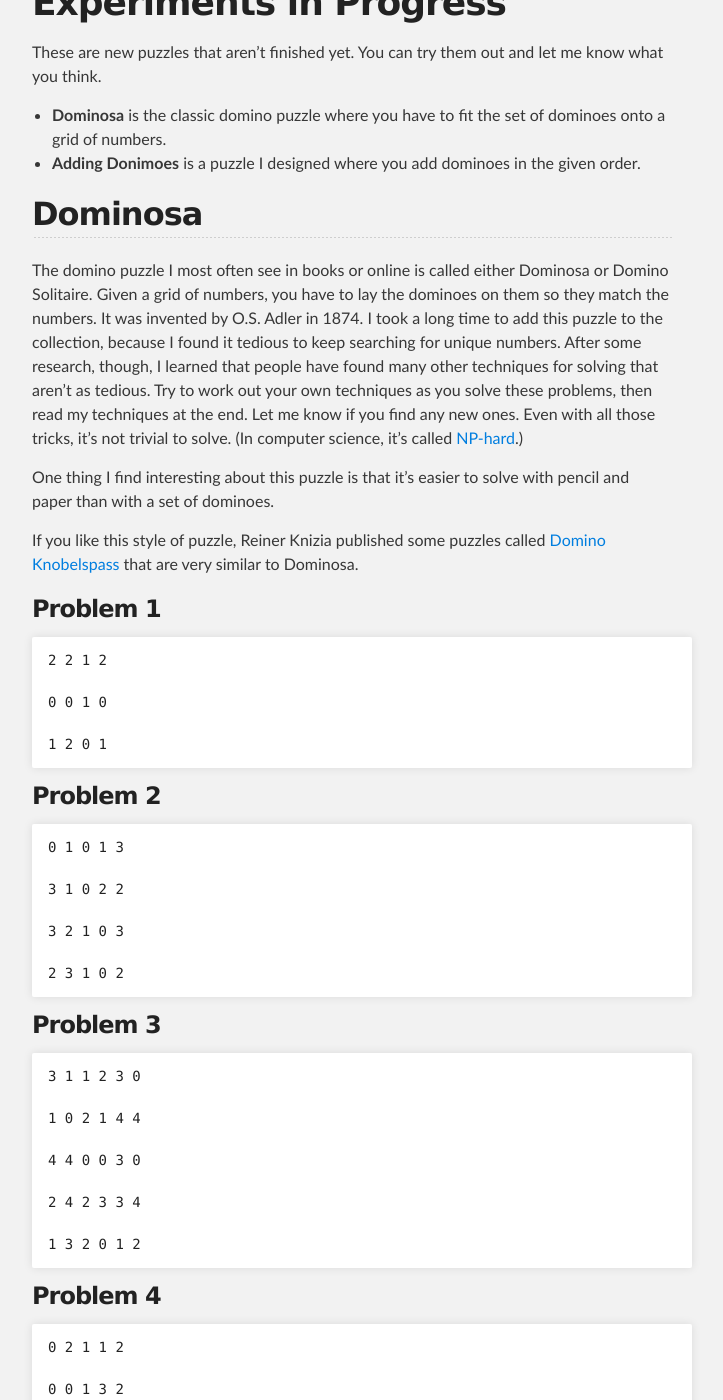
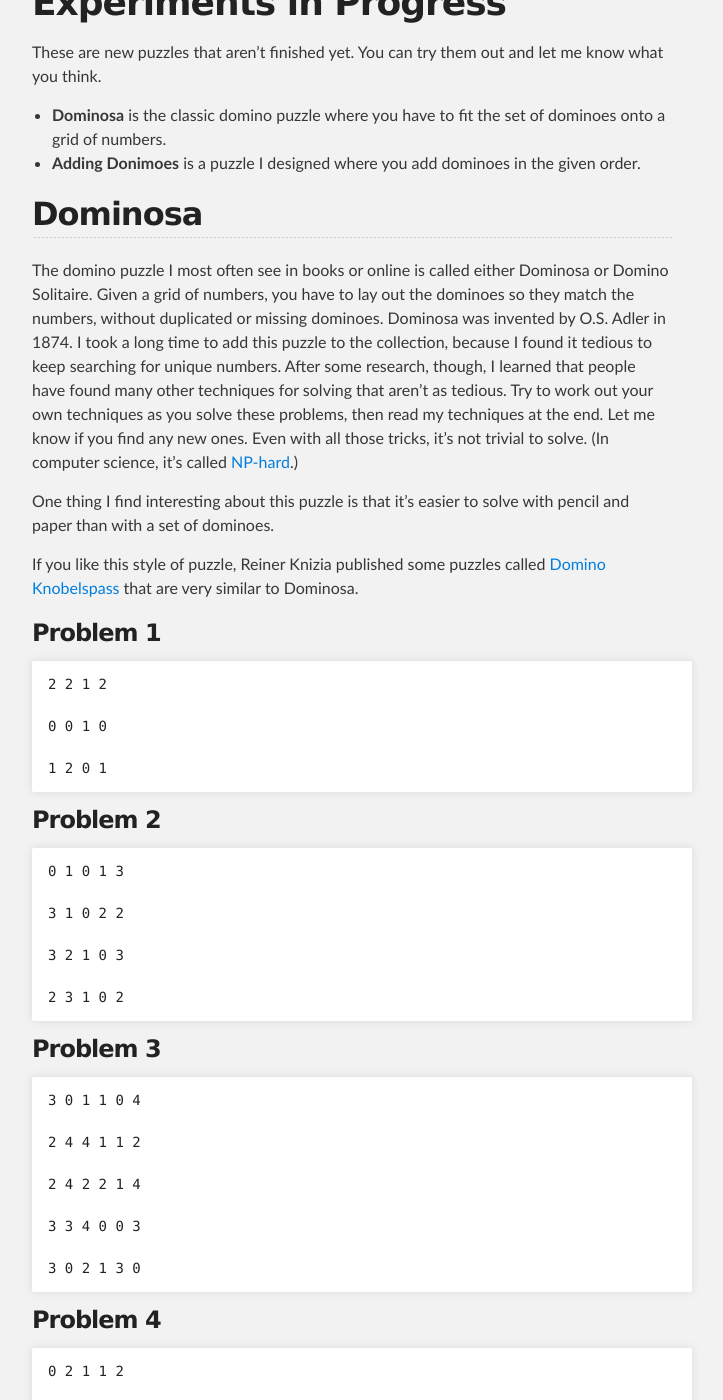
Before and after one commit to donkirkby/donimoes, a Jekyll site: the page built from docs/new_rules.md, in a window 1280 px wide and 1400 px high, scrolled down 248 px. Shown: the whole window, without its empty margins (288-1011 px from the left). Built offline with Jekyll 4.4.1, drawn with Linux system fonts in a browser that asks for light colours; some of the changed text lies outside the part shown.

Commit message:
Update Dominosa rules and improve problems, as part of #22.

```diff
--- a/docs/new_rules.md
+++ b/docs/new_rules.md
@@ -12,15 +12,15 @@
 
 ## Dominosa
 The domino puzzle I most often see in books or online is called either Dominosa
-or Domino Solitaire. Given a grid of numbers, you have to lay the dominoes on
-them so they match the numbers. It was invented by O.S. Adler in 1874. I took a
-long time to add this puzzle to the collection, because I found it tedious to
-keep searching for unique numbers. After some research, though, I learned that
-people have found many other techniques for solving that aren't as tedious. Try
-to work out your own techniques as you solve these problems, then read my
-techniques at the end. Let me know if you find any new ones. Even with all
-those tricks, it's not trivial to solve. (In computer science, it's called
-[NP-hard].)
+or Domino Solitaire. Given a grid of numbers, you have to lay out the dominoes
+so they match the numbers, without duplicated or missing dominoes. Dominosa was
+invented by O.S. Adler in 1874. I took a long time to add this puzzle to the
+collection, because I found it tedious to keep searching for unique numbers.
+After some research, though, I learned that people have found many other
+techniques for solving that aren't as tedious. Try to work out your own
+techniques as you solve these problems, then read my techniques at the end. Let
+me know if you find any new ones. Even with all those tricks, it's not trivial
+to solve. (In computer science, it's called [NP-hard].)
 
 One thing I find interesting about this puzzle is that it's easier to solve with
 pencil and paper than with a set of dominoes.
@@ -48,15 +48,15 @@
     2 3 1 0 2
 
 ### Problem 3
-    3 1 1 2 3 0
+    3 0 1 1 0 4
 
-    1 0 2 1 4 4
+    2 4 4 1 1 2
 
-    4 4 0 0 3 0
+    2 4 2 2 1 4
 
-    2 4 2 3 3 4
+    3 3 4 0 0 3
 
-    1 3 2 0 1 2
+    3 0 2 1 3 0
 
 ### Problem 4
     0 2 1 1 2
@@ -103,17 +103,17 @@
     3 3 1 2 3 5 4
 
 ### Problem 8
-    1 0 3 4 4 0 2
+    3 5 0 1 3 4 5
 
-    1 5 0 2 4 1 0
+    3 1 4 1 3 3 0
 
-    4 5 1 4 4 3 2
+    3 1 5 0 0 2 4
 
-    0 2 2 3 1 3 2
+    0 4 0 2 5 5 2
 
-    0 5 3 0 1 2 1
+    2 2 1 5 2 4 4
 
-    5 4 3 5 3 5 5
+    3 0 1 5 1 2 4
 
 ### Problem 9
     1 2 4 2 3 4
@@ -434,15 +416,15 @@
     2|3 1 0|2
 
 ### Solution 3
-    3 1|1 2|3 0
+    3 0|1 1 0|4
+    -     -
+    2 4|4 1 1|2
+
+    2|4 2|2 1|4
+
+    3 3|4 0|0 3
     -         -
-    1 0|2 1|4 4
-
-    4|4 0|0 3|0
-
-    2 4 2 3|3 4
-    - - -     -
-    1 3 2 0|1 2
+    3 0|2 1|3 0
 
 ### Solution 4
     0|2 1|1 2
```
Also changed, not shown: other parts of docs/new_rules.md (+109 -88 lines), rules_check.py (+6 -7 lines), 1 other file.
